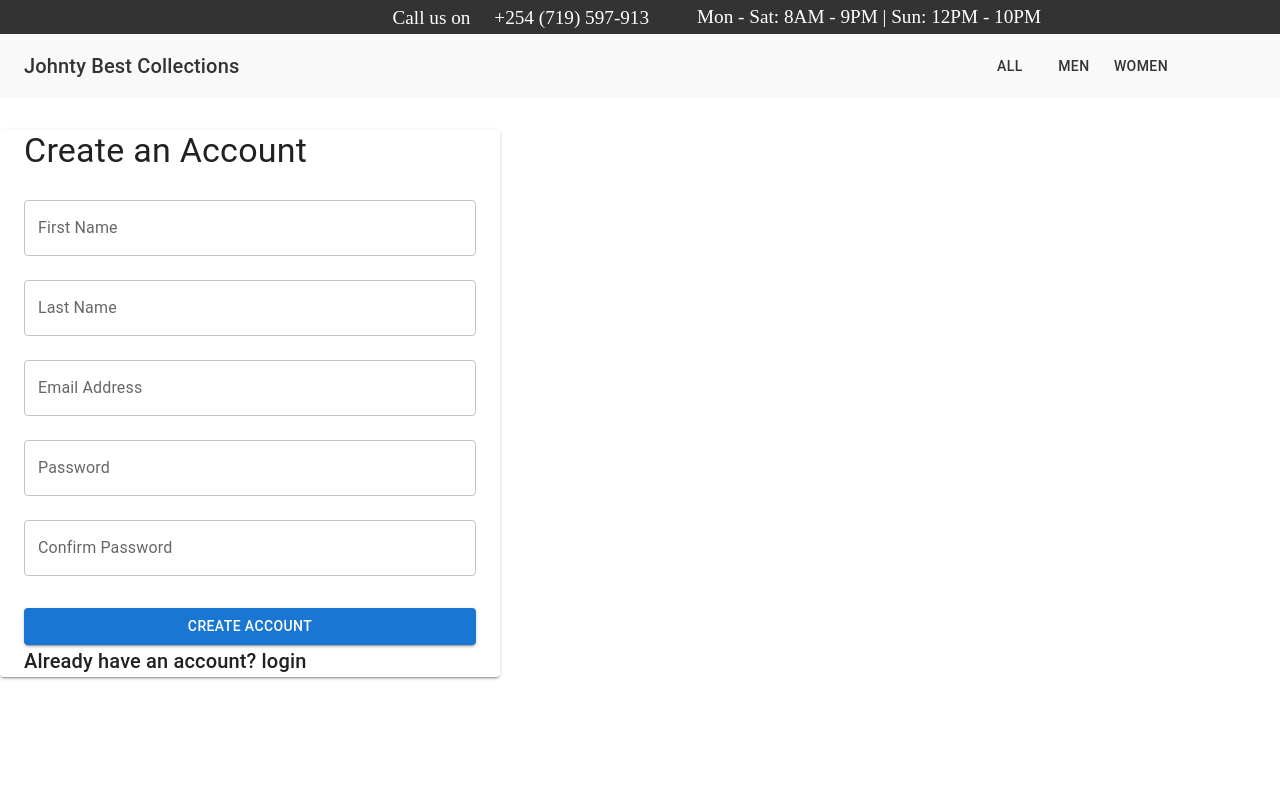
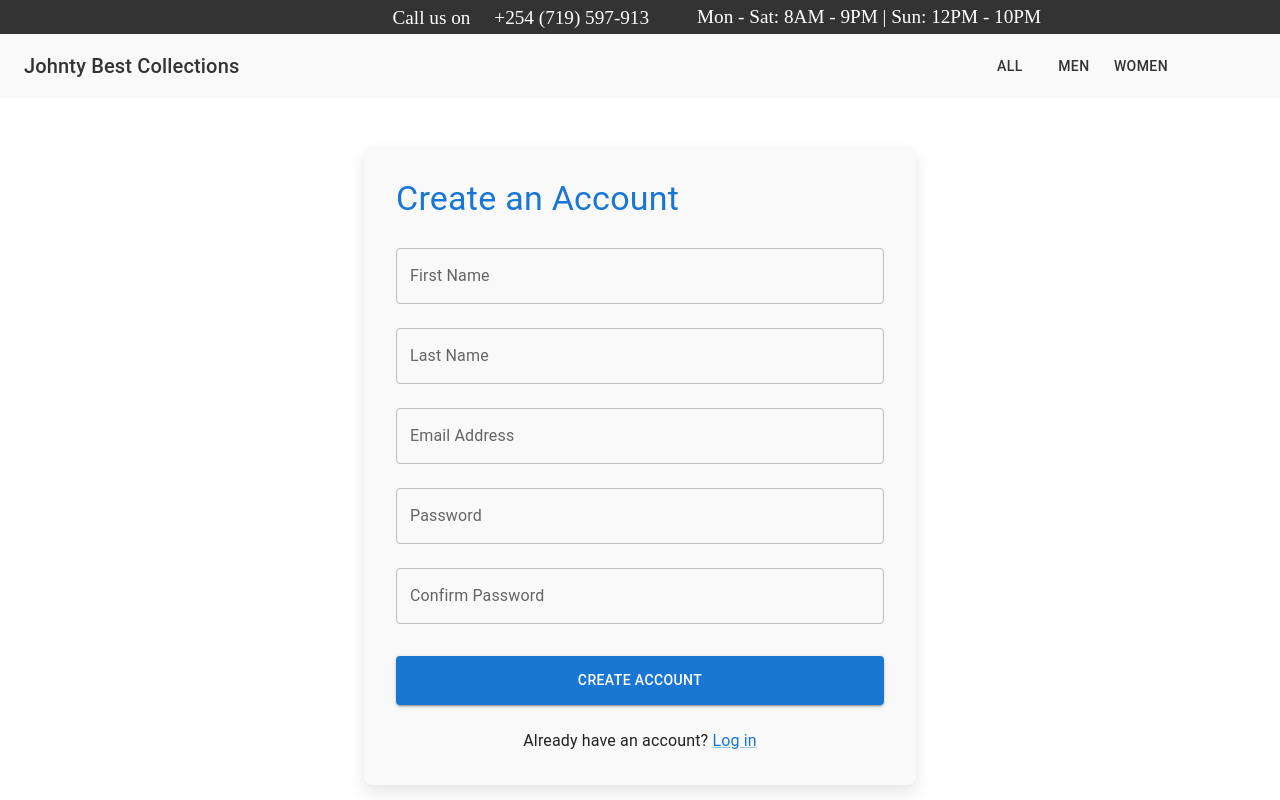
Before and after one commit to mosesmbuthia/jb-collections, a React (Vite) app: page /create-account in a window 1280 px wide. Built offline with nearby package versions, Linux system fonts and the light colour scheme; some icons are missing.

Commit message:
stlyed the create account page

```diff
--- a/src/components/pages/account.jsx
+++ b/src/components/pages/account.jsx
@@ -1,9 +1,9 @@
-import React from 'react'
-import {Container, Box, Typography, TextField, Button, Alert, Paper} from '@mui/material';
+import React from 'react';
+import { Container, Box, Typography, TextField, Button, Alert, Paper, Link as MuiLink } from '@mui/material';
 import { useState } from 'react';
-import { useNavigate } from 'react-router-dom';
+import { useNavigate, Link } from 'react-router-dom';
 
-function createAccount() {
+function CreateAccount() {
   const [formData, setFormData] = useState({
     firstName: '',
     lastName: '',
@@ -11,7 +11,10 @@ function createAccount() {
     password:'',
     confirmPassword: ''
   });
+
+  const navigate = useNavigate();
   const [error, setError] = useState();
+
   const handleChange = (e) => {
     setFormData({
       ...formData,
@@ -21,7 +24,6 @@ function createAccount() {
 
   const handleSubmit = (e) => {
     e.preventDefault();
-
 
     if (!formData.firstName || !formData.lastName || !formData.email || !formData.password) {
       setError('All fields are required');
@@ -33,35 +35,25 @@ function createAccount() {
       return;
     }
 
-
-    createAccount({
-      firstName: formData.firstName,
-      lastName: formData.lastName,
-      email: formData.email
-
-    });
-
-    // will edit this to redirect to login page after succesfully creating an account
-    navigate('/');
+    // Simulate account creation (you can replace this with actual API call)
+    console.log('Account created:', formData);
+    navigate('/login');
   };
 
   return (
-    <Paper elevation={2} sx={{maxWidth: '500px', justifyContent: 'center'}}>
-    <Container  maxWidth="sm">
-          <Box sx={{ my: 4 }}>
-            <Typography variant="h4" component="h1" gutterBottom>
+    <Container maxWidth="sm" sx={{ mt: 6 }}>
+      <Paper elevation={3} sx={{ p: 4, backgroundColor: '#f9f9f9', borderRadius: 2, boxShadow: '0 8px 16px rgba(0,0,0,0.1)' }}>
+        <Typography variant="h4" component="h1" gutterBottom color="primary.main">
           Create an Account
         </Typography>
-
         {error && <Alert severity="error" sx={{ mb: 2 }}>{error}</Alert>}
-
         <form onSubmit={handleSubmit}>
           <TextField
             label="First Name"
             variant="outlined"
             fullWidth
             margin="normal"
-                name="name"
+            name="firstName"
             value={formData.firstName}
             onChange={handleChange}
           />
@@ -70,12 +62,10 @@ function createAccount() {
             variant="outlined"
             fullWidth
             margin="normal"
-                name="name"
+            name="lastName"
             value={formData.lastName}
             onChange={handleChange}
           />
-
-
           <TextField
             label="Email Address"
             variant="outlined"
@@ -86,7 +76,6 @@ function createAccount() {
             value={formData.email}
             onChange={handleChange}
           />
-
           <TextField
             label="Password"
             variant="outlined"
@@ -97,7 +86,6 @@ function createAccount() {
             value={formData.password}
             onChange={handleChange}
           />
-
           <TextField
             label="Confirm Password"
             variant="outlined"
@@ -108,25 +96,16 @@ function createAccount() {
             value={formData.confirmPassword}
             onChange={handleChange}
           />
-
-              <Button
-                type="submit"
-                variant="contained"
-                color="primary"
-
-                fullWidth
-                sx={{ mt: 3 }}
-              >
+          <Button type="submit" variant="contained" color="primary" fullWidth sx={{ mt: 3, py: 1.5 }}>
             Create Account
           </Button>
         </form>
-            <Typography variant='h6'>
-              Already have an account? login
+        <Typography variant="body1" sx={{ mt: 3, textAlign: 'center' }}>
+          Already have an account? <MuiLink component={Link} to="/login" color="primary.main">Log in</MuiLink>
         </Typography>
-          </Box>
+      </Paper>
     </Container>
-        </Paper>
-  )
+  );
 }
 
-export default createAccount
+export default CreateAccount;
```
Lines whose indentation alone changed are shown as unchanged.
